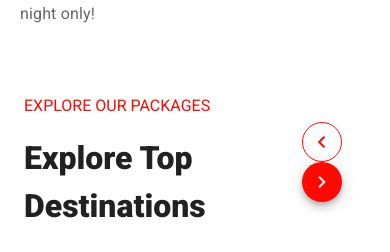
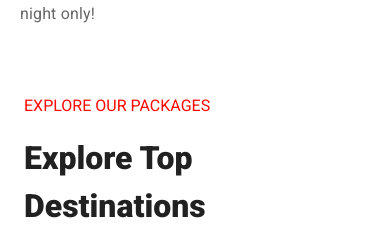
Before and after one commit to waWanjohi/vue-app, a Vue app: page / in a window 390 px wide. Shown: the part 1720-1972 px from the top of the page. Built offline with nearby package versions, Linux system fonts and the light colour scheme; some icons are missing.

Commit message:
Update packages section header | make buttons responsive

```diff
--- a/src/sections/PackagesSection.vue
+++ b/src/sections/PackagesSection.vue
@@ -11,7 +11,7 @@
           Explore Top Destinations <Icon icon="noto-v1:airplane" />
         </h1>
       </v-container>
-      <div>
+      <div class="d-none d-sm-flex justify-space-between align-center">
         <v-btn class="mx-2" outlined fab dark small link color="primary">
           <v-icon>mdi-chevron-left</v-icon>
         </v-btn>
```
